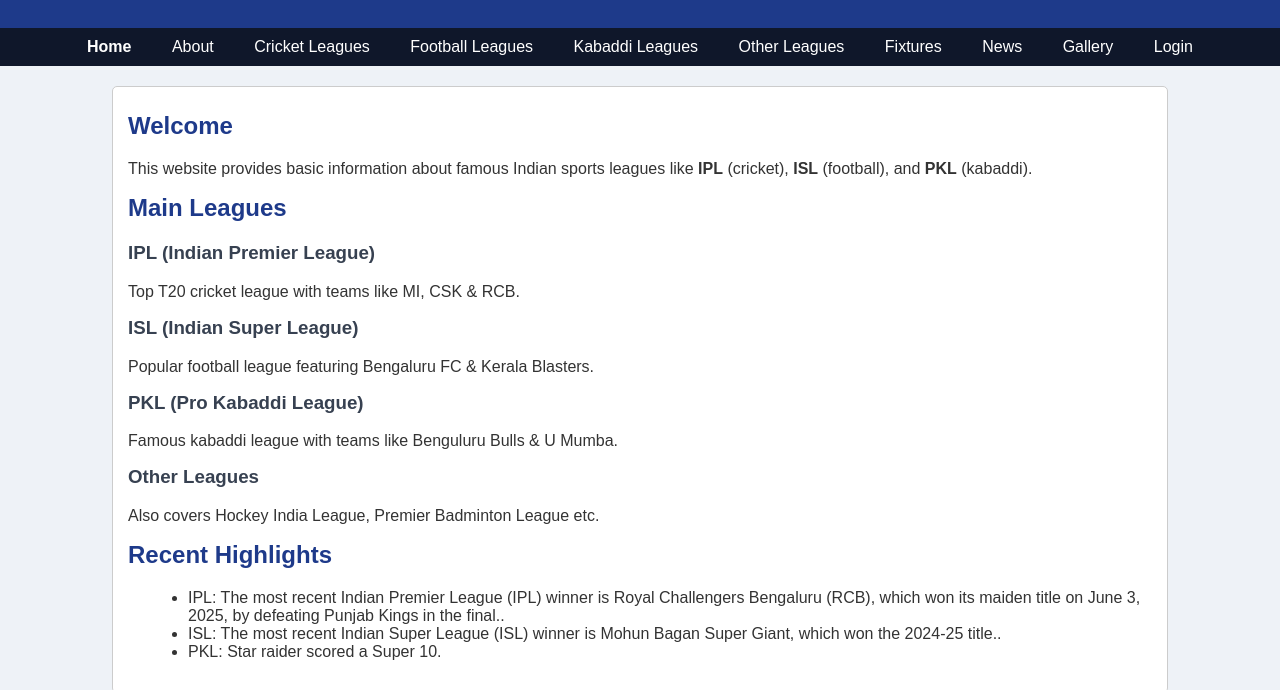
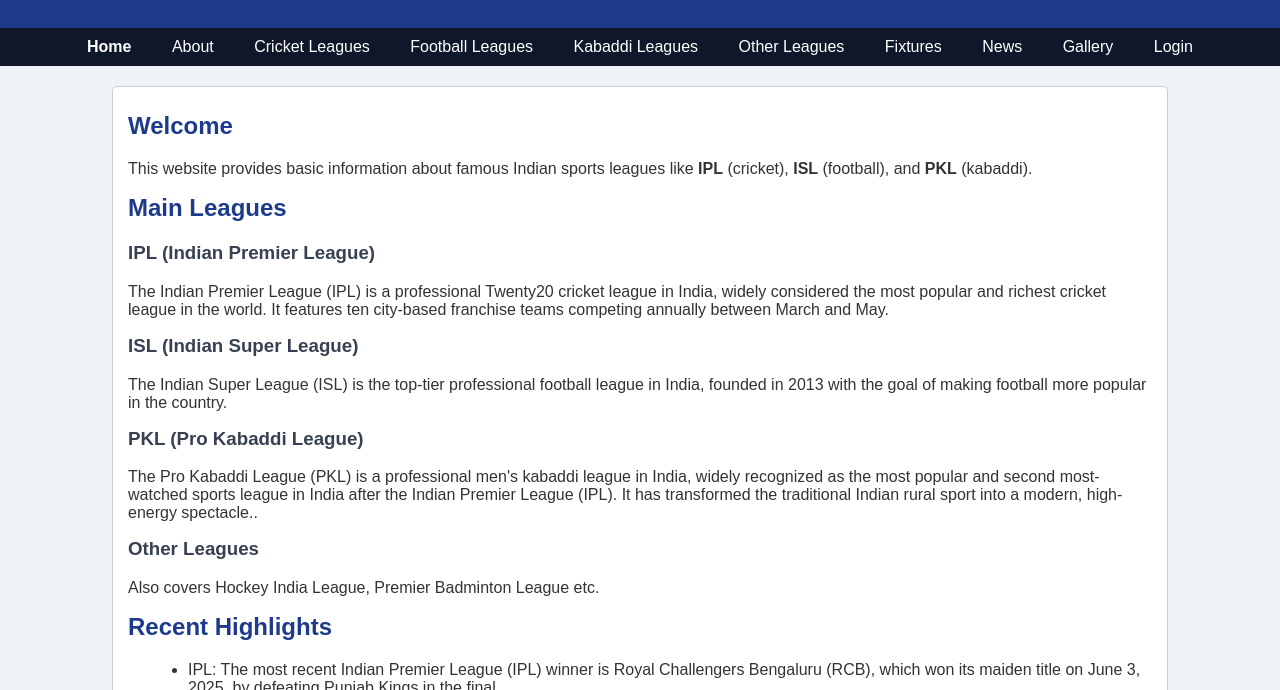
Before and after one commit to nagnandangouda-06/sports, a plain HTML site: page index.html in a window 1280 px wide. Shown: the part 110-800 px from the top of the page. Drawn offline with Linux system fonts and the light colour scheme.

Commit message:
Update index.html

```diff
--- a/index.html
+++ b/index.html
@@ -122,13 +122,13 @@
         <h2>Main Leagues</h2>
 
         <h3>IPL (Indian Premier League)</h3>
-        <p>Top T20 cricket league with teams like MI, CSK & RCB.</p>
+        <p>The Indian Premier League (IPL) is a professional Twenty20 cricket league in India, widely considered the most popular and richest cricket league in the world. It features ten city-based franchise teams competing annually between March and May.</p>
 
         <h3>ISL (Indian Super League)</h3>
-        <p>Popular football league featuring Bengaluru FC & Kerala Blasters.</p>
+        <p>The Indian Super League (ISL) is the top-tier professional football league in India, founded in 2013 with the goal of making football more popular in the country.</p>
 
         <h3>PKL (Pro Kabaddi League)</h3>
-        <p>Famous kabaddi league with teams like Benguluru Bulls & U Mumba.</p>
+        <p>The Pro Kabaddi League (PKL) is a professional men's kabaddi league in India, widely recognized as the most popular and second most-watched sports league in India after the Indian Premier League (IPL). It has transformed the traditional Indian rural sport into a modern, high-energy spectacle..</p>
 
         <h3>Other Leagues</h3>
         <p>Also covers Hockey India League, Premier Badminton League etc.</p>
@@ -137,7 +137,7 @@
         <ul>
             <li>IPL: The most recent Indian Premier League (IPL) winner is Royal Challengers Bengaluru (RCB), which won its maiden title on June 3, 2025, by defeating Punjab Kings in the final..</li>
             <li>ISL: The most recent Indian Super League (ISL) winner is Mohun Bagan Super Giant, which won the 2024-25 title..</li>
-            <li>PKL: Star raider scored a Super 10.</li>
+            <li>PKL: The most recent Pro Kabaddi League (PKL) winner is Dabang Delhi K.C., which won its second title on October 31, 2025.</li>
         </ul>
 
     </div>
```
